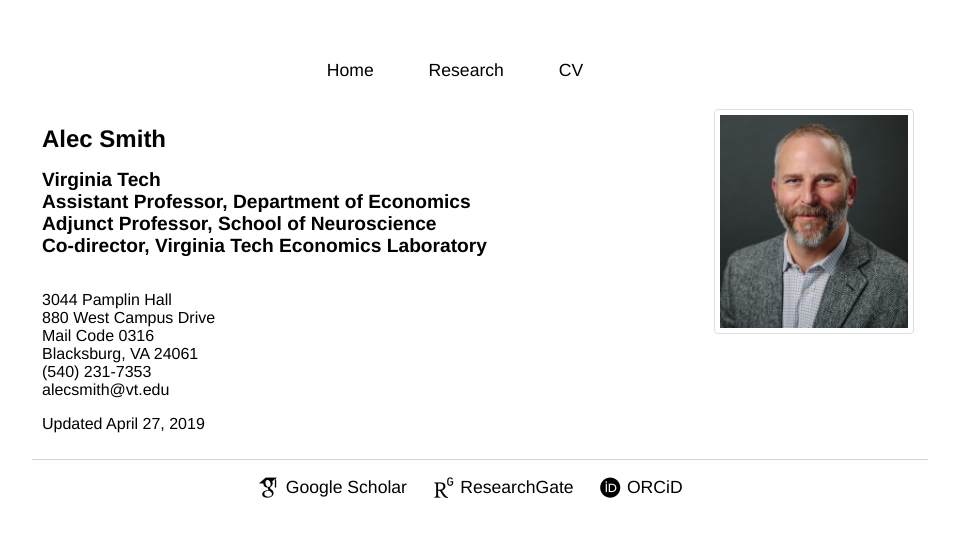
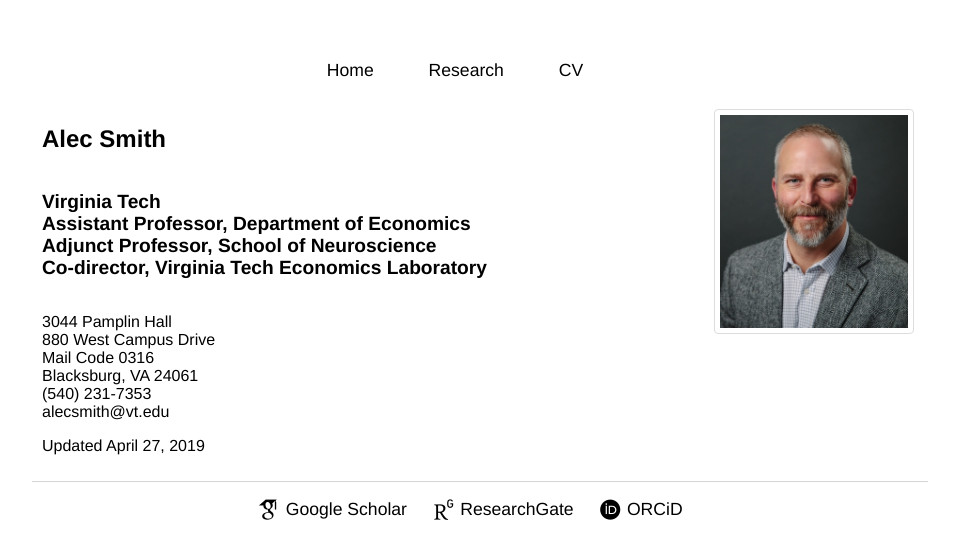
Before and after one commit to alecsmith/alecsmith.github.io, a Jekyll site: the page built from index.html, in a window 1280 px wide. Shown: the top 559 px of the page, without its empty margins (160-1119 px from the left). Built offline with Jekyll 4.4.1, drawn with Linux system fonts in a browser that asks for light colours; some web fonts are replaced.

Commit message:
updated cv

```diff
--- a/index.html
+++ b/index.html
@@ -3,10 +3,11 @@ layout: mainpage
 title: Alec Smith
 ---
 <!-- <div class="blurb"> -->
-	<h1>Alec Smith
+	<h1>
+		Alec Smith
 	</h1>
 	<h2>
-	Virginia Tech
+			<br/>Virginia Tech
 			<br/>Assistant Professor, Department of Economics
 			<br/>Adjunct Professor, School of Neuroscience
 			<br/>Co-director, Virginia Tech Economics Laboratory
```
Also changed, not shown: other parts of index.html (+1 -1 lines), 4 other files. Lines whose indentation alone changed are shown as unchanged.
